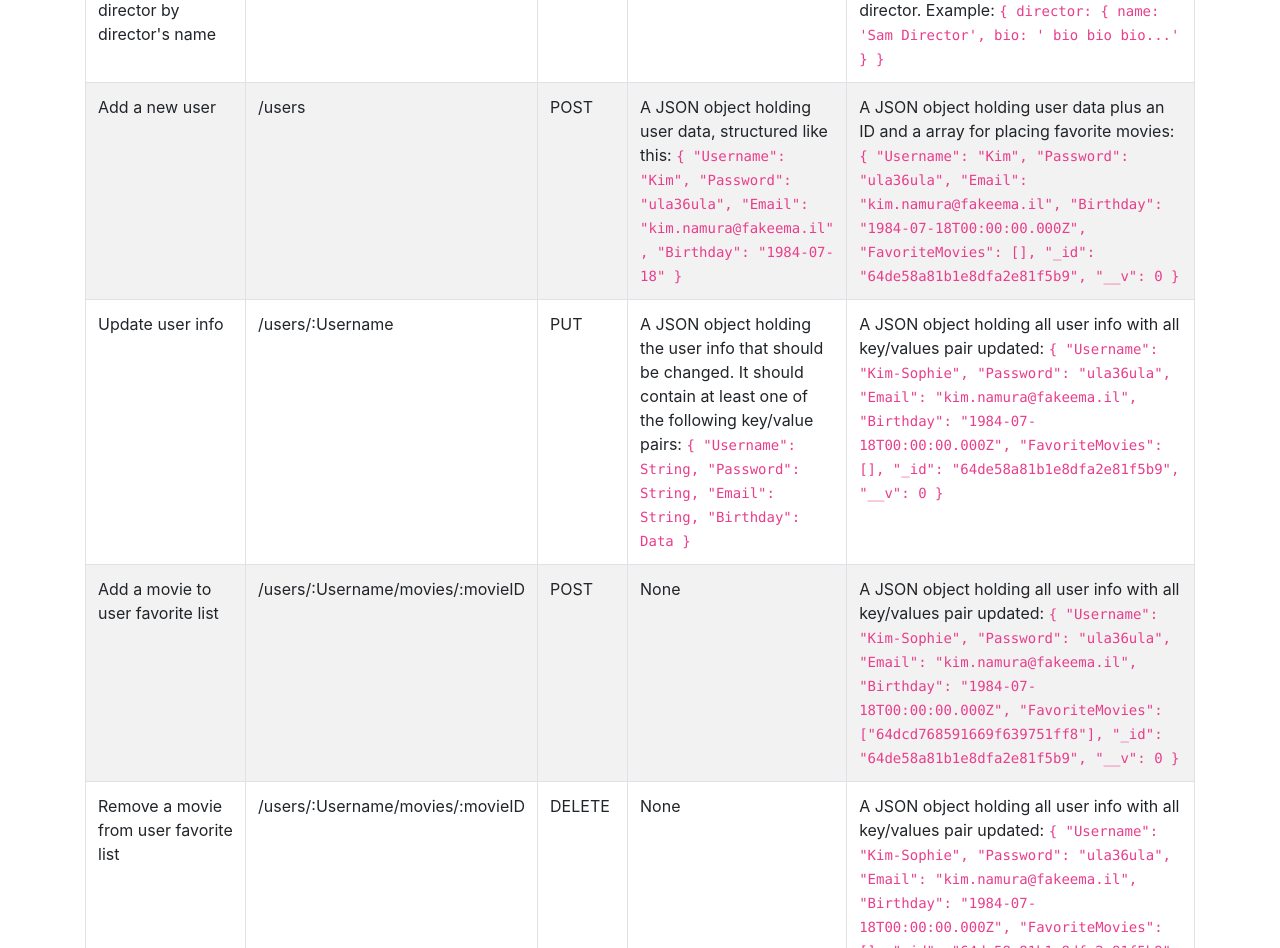
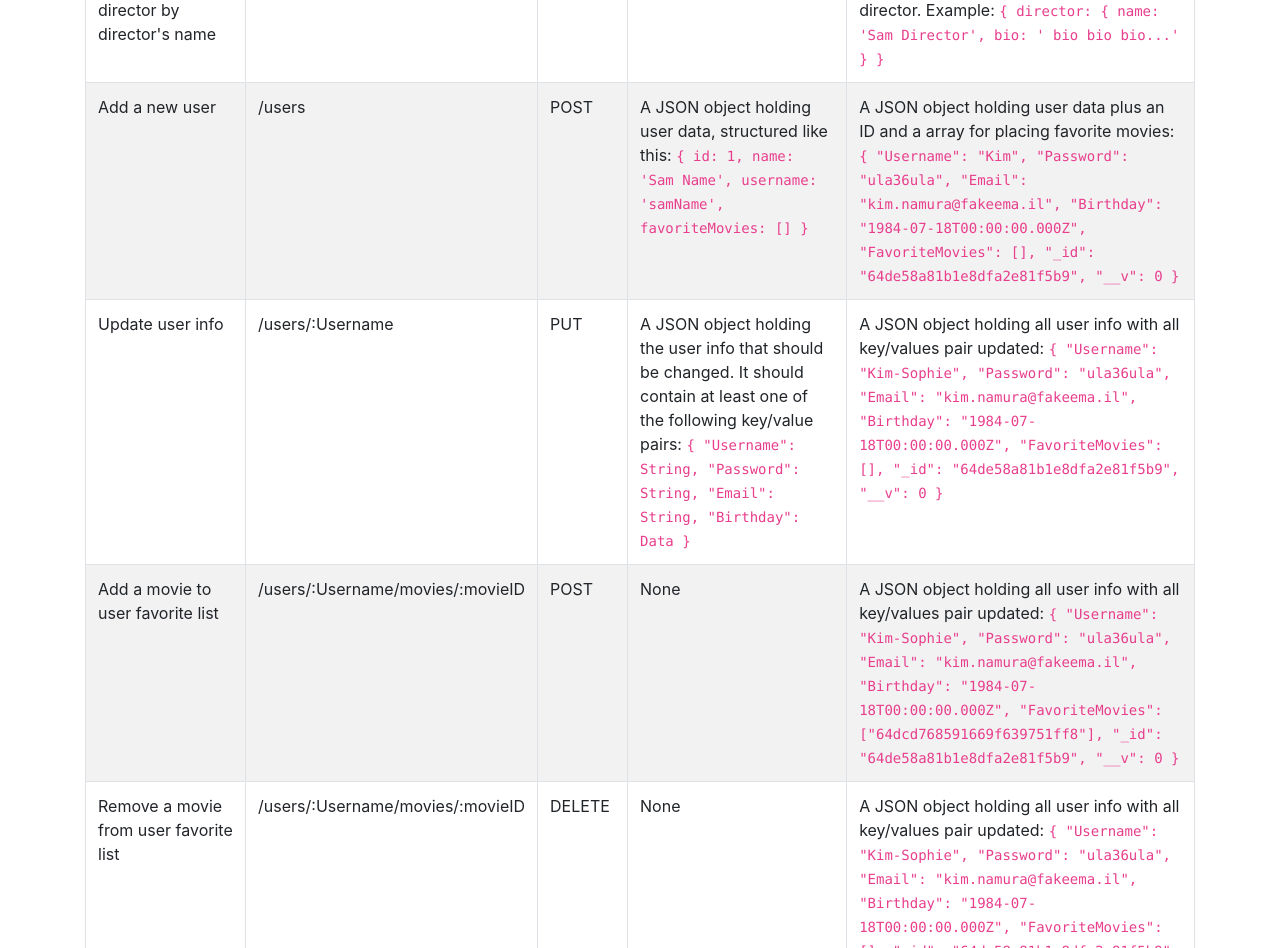
Before and after one commit to lorenaruiz01/movies_api, a website: page public/documentation.html in a window 1280 px wide. Shown: the part 996-1944 px from the top of the page. Drawn offline with nearby package versions, Linux system fonts and the light colour scheme.

Commit message:
update new user code sample

```diff
--- a/public/documentation.html
+++ b/public/documentation.html
@@ -130,12 +130,12 @@
 					<td>POST</td>
 					<td>A JSON object holding user data, structured like this:
 						<code>
-						{
-							"Username": "Kim",
-							"Password": "ula36ula",
-							"Email": "kim.namura@fakeema.il",
-							"Birthday": "1984-07-18"
-						}
+						    {
+                                id: 1,
+                                name: 'Sam Name',
+                                username: 'samName',
+                                favoriteMovies: []
+                            }
 					</code>
 					</td>
 					<td>A JSON object holding user data plus an ID and a array for placing favorite movies:
```
